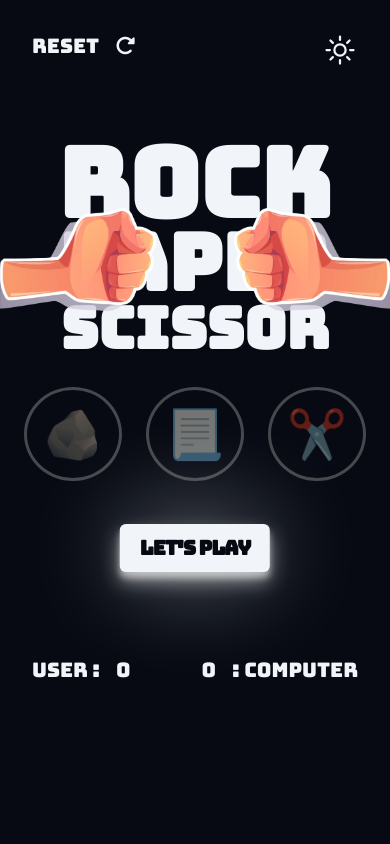
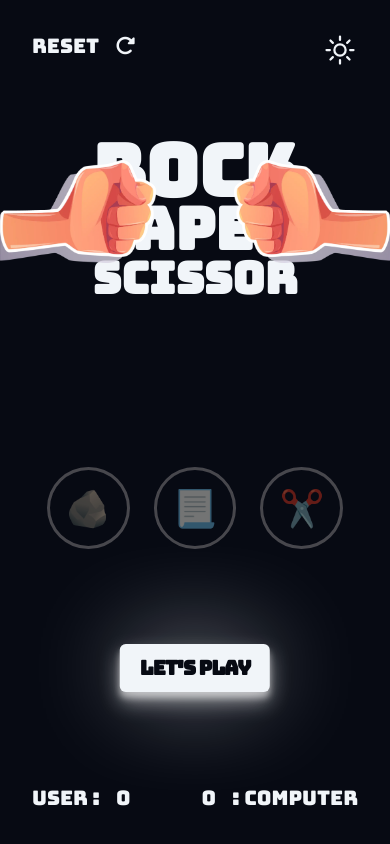
Before and after one commit to shailxD/RockPaperScissors, a website built with Vite: page index.html in a window 390 px wide. Both pictures are taken after a click on the element "Let's Play". Built offline with nearby package versions, Linux system fonts and the light colour scheme.

Commit message:
responsive changes

```diff
--- a/src/main.js
+++ b/src/main.js
@@ -87,7 +87,7 @@ function rockPaperScissor(e) {
   const emoji = e.target.textContent;
   if (playing) {
     let random = Math.trunc(Math.random() * 3) + 1;
-
+    console.log(random);
     buttonMap.hasOwnProperty(emoji)
       ? (imageLeftSrc.src = buttonMap[emoji])
       : console.log("Error");
--- a/style/component.css
+++ b/style/component.css
@@ -285,20 +285,32 @@
 
 /* xs */
 @media (max-width: 475px) {
+  .title__Rock {
+    margin-top: 2rem;
+    font-size: var(--size-7xl);
+  }
+
+  .title__Paper {
+    font-size: 3.65rem;
+    transform: translateY(-1rem);
+  }
+
+  .title__Scissor {
+    font-size: 2.75rem;
+    transform: translateY(-1.7rem);
+  }
+
+  .title__Win {
+    font-size: var(--size-7xl);
+  }
+
   .selection {
-    margin-bottom: 43vh;
+    margin-bottom: 35vh;
+    font-size: var(--size-4xl);
   }
 
   .result {
-    margin-bottom: 17rem;
-  }
-
-  .hand__Left img {
-    transform: translateY(13rem);
-  }
-
-  .hand__Right img {
-    transform: translateY(13rem);
+    margin-bottom: 18vh;
   }
 
   .result p {
@@ -313,11 +325,11 @@
   }
 
   .User {
-    margin: 0 0 10rem 2rem;
+    margin: 0 0 2rem 2rem;
   }
 
   .Computer {
-    margin: 0 2rem 10rem 0;
+    margin: 0 2rem 2rem 0;
   }
 }
 
```
